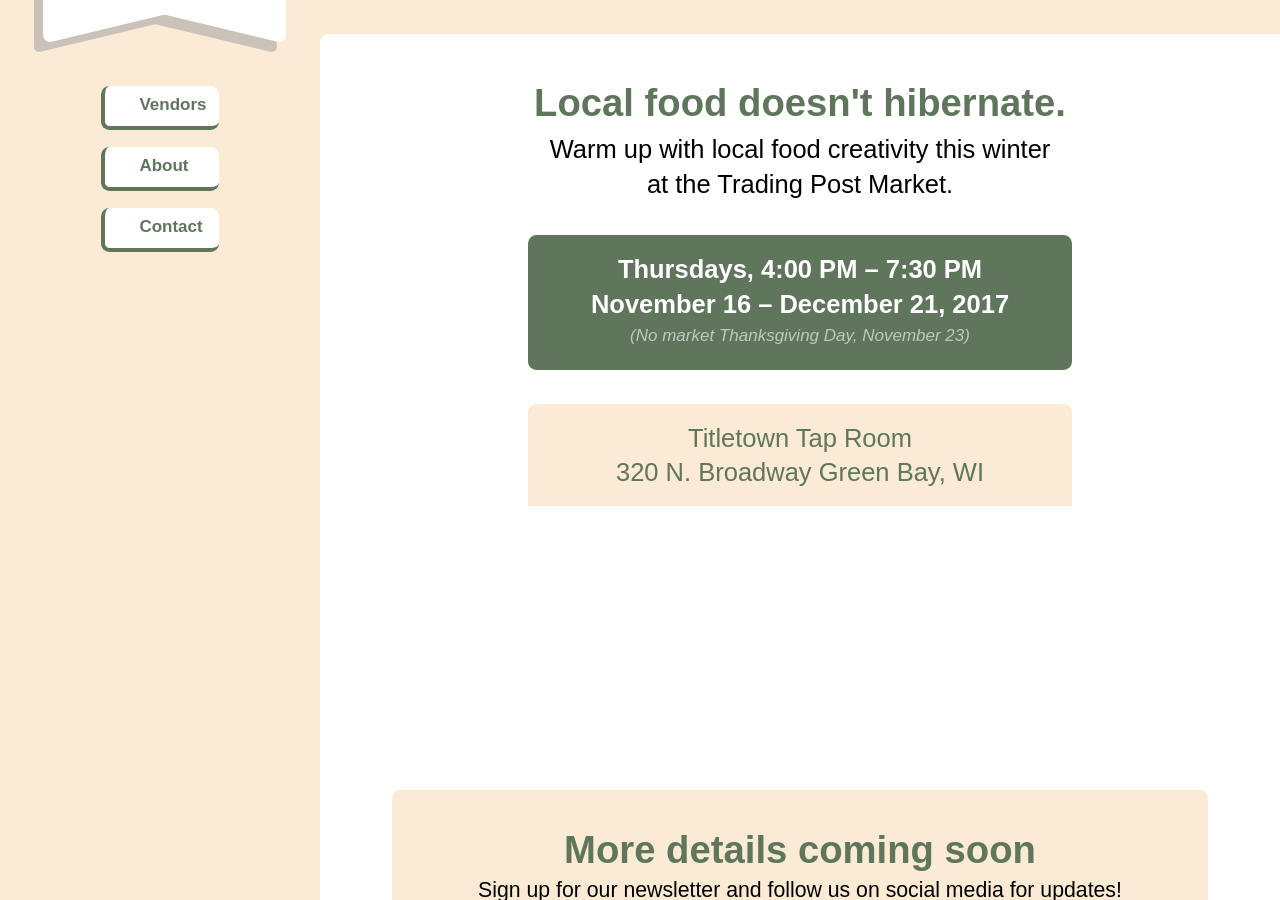
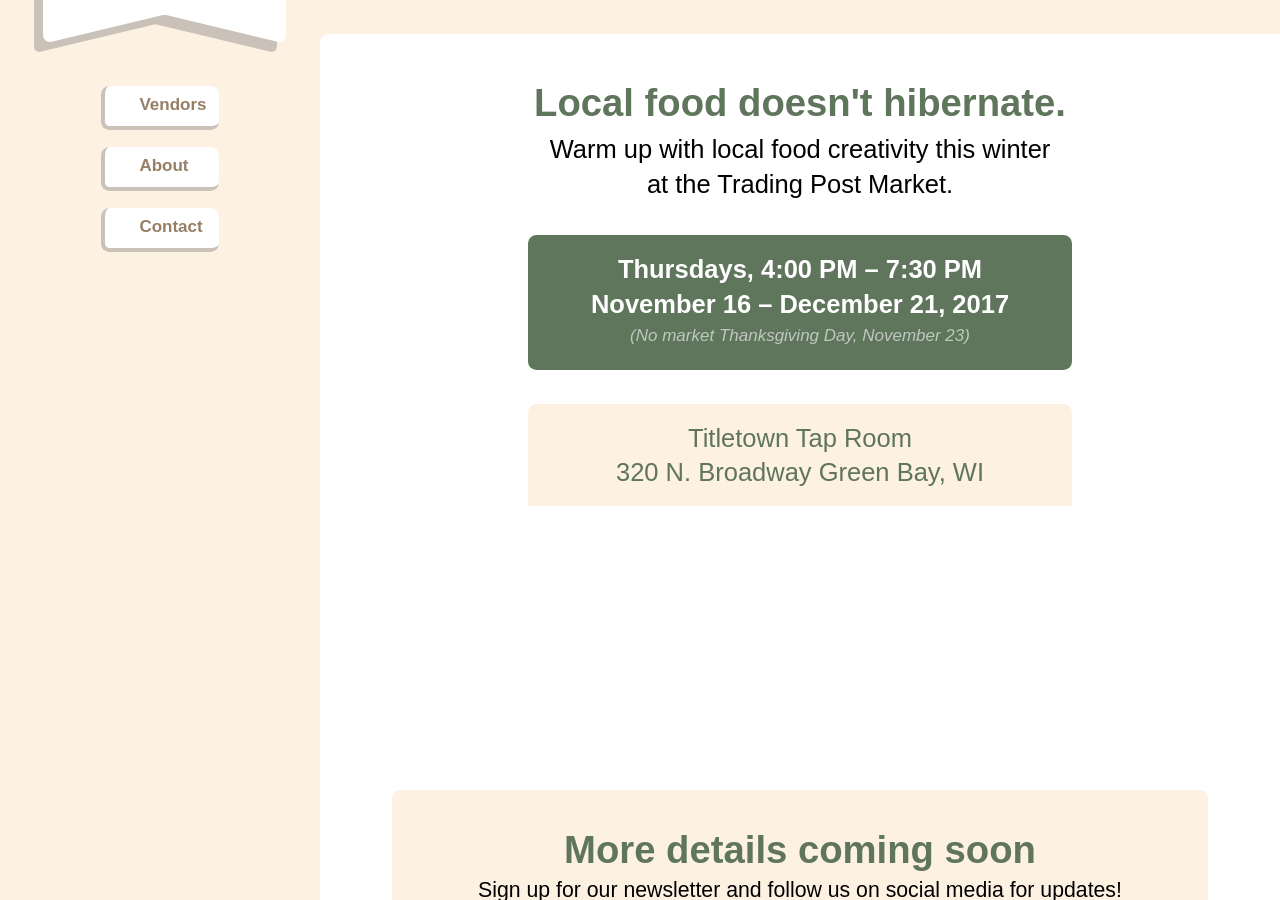
Before and after one commit to trading-post-market/trading-post-market.github.io, a Jekyll site: the page built from index.html, in a window 1280 px wide and 900 px high. Built offline with Jekyll 4.4.1, drawn with Linux system fonts in a browser that asks for light colours; nearby versions of some CDN libraries; some web fonts are replaced.

Commit message:
TWEAKED pine to be less yellowy, added warm grey from logo shadow

```diff
--- a/_sass/colors.scss
+++ b/_sass/colors.scss
@@ -1,6 +1,7 @@
 $wintergreen: #5F755C;
-$pine: #FBEAD4;
+$pine: #FDF1E2;
 $cedar: #967F66;
+$warmgrey: #CAC2B9;
 
 .wintergreen { color: $wintergreen; }
 .bg-wintergreen { background-color: $wintergreen; }
@@ -8,3 +9,9 @@
 .pine { color: $pine; }
 .bg-pine { background-color: $pine; }
 .b--pine { border-color: $pine; }
+.cedar { color: $cedar; }
+.bg-cedar { background-color: $cedar; }
+.b--cedar { border-color: $cedar; }
+.warmgrey { color: $warmgrey; }
+.bg-warmgrey { background-color: $warmgrey; }
+.b--warmgrey { border-color: $warmgrey; }
--- a/_sass/typography.scss
+++ b/_sass/typography.scss
@@ -11,6 +11,7 @@
 }
 body {
   font-size: 1em;
+	font-weight: 300;
   line-height: 1.35;
 }
 p {
@@ -37,7 +38,7 @@
 }
 h2 {
   font-size: 1.5rem;
-  color: $cedar;
+  color: $wintergreen;
 }
 ul {
   padding-left: 20px;
```
